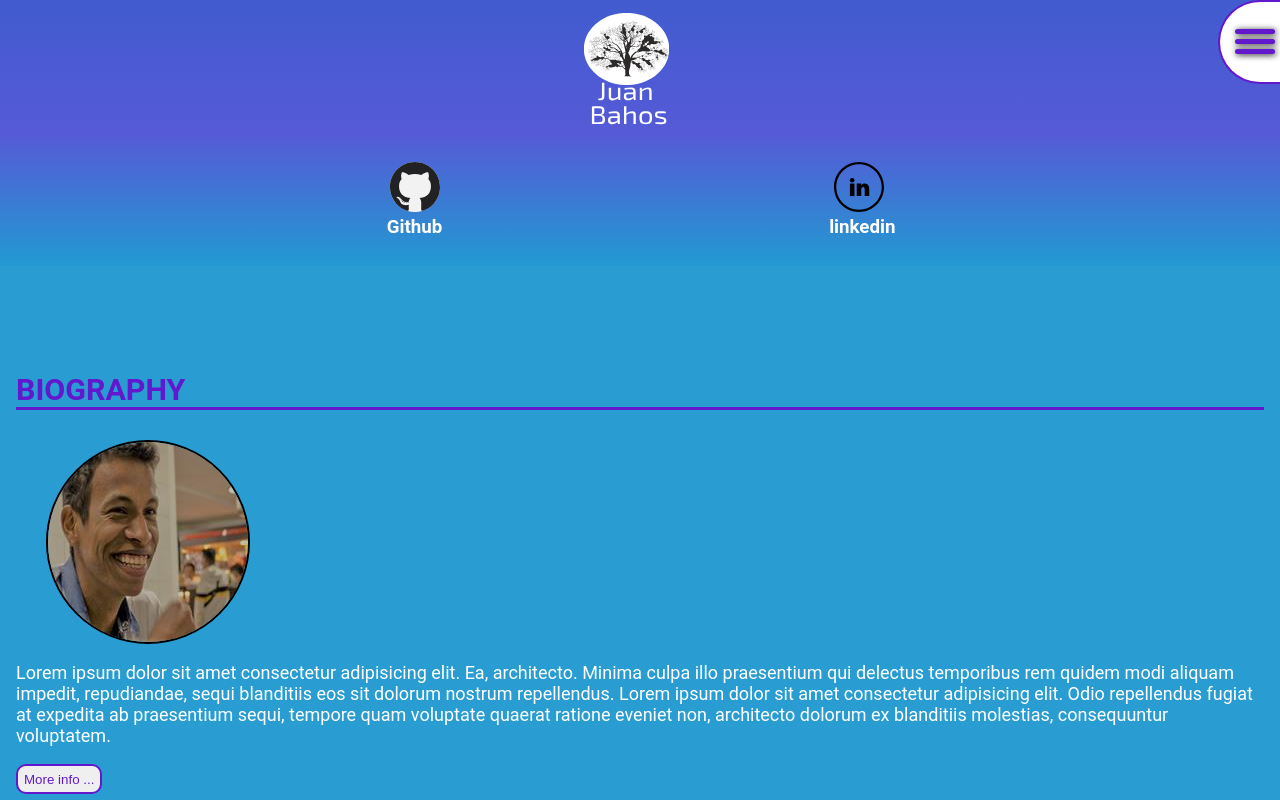
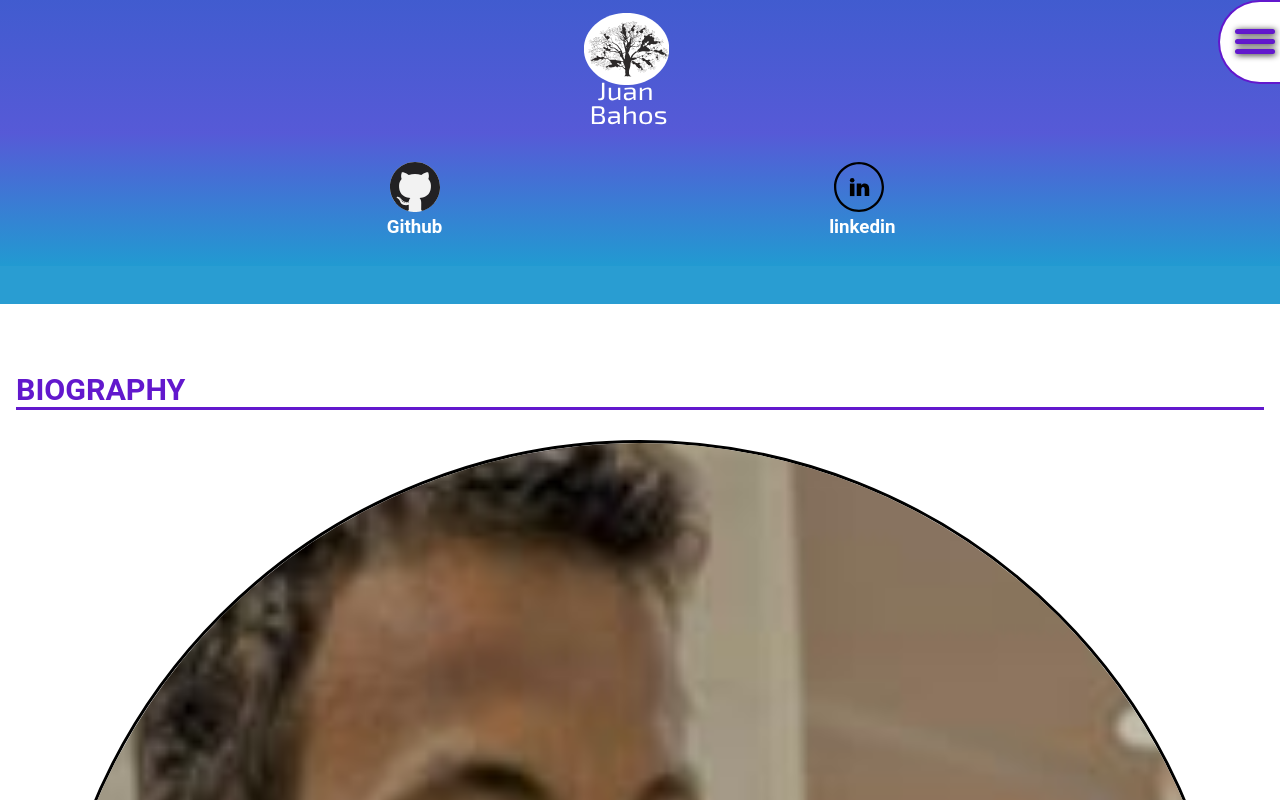
Before and after one commit to cadenahos/React-Portfolio-, a React app: page / in a window 1280 px wide. Shown: the top 800 px of the page. Built offline with nearby package versions, Linux system fonts and the light colour scheme.

Commit message:
[ADD] white background in bio

```diff
--- a/src/styles/Home.scss
+++ b/src/styles/Home.scss
@@ -27,13 +27,18 @@ section {
 //     z-index: -2;
 // }
 .bio{
+    background-color: var(--clear);
+    color: var(--dark);
 }
 .bio-container{
     display: flex;
     flex-wrap: wrap;
 }
 .bio-description {
-    color: var(--clear);
+    border: 3px solid var(--dark);
+    border-radius: 10px;
+    margin-top: 10px;
+    padding: 10px;
     font-size: var(--par);
     align-self: center;
     font-size: 18px;
@@ -41,7 +46,8 @@ section {
 .bio-fotoPerfil{
     border-radius: 50%;
     margin: 0 30px;
-    border: 2px solid var(--dark);
+    border: 3px solid var(--dark);
+    width: 100%;
 }
 
 .button--primary {
```
